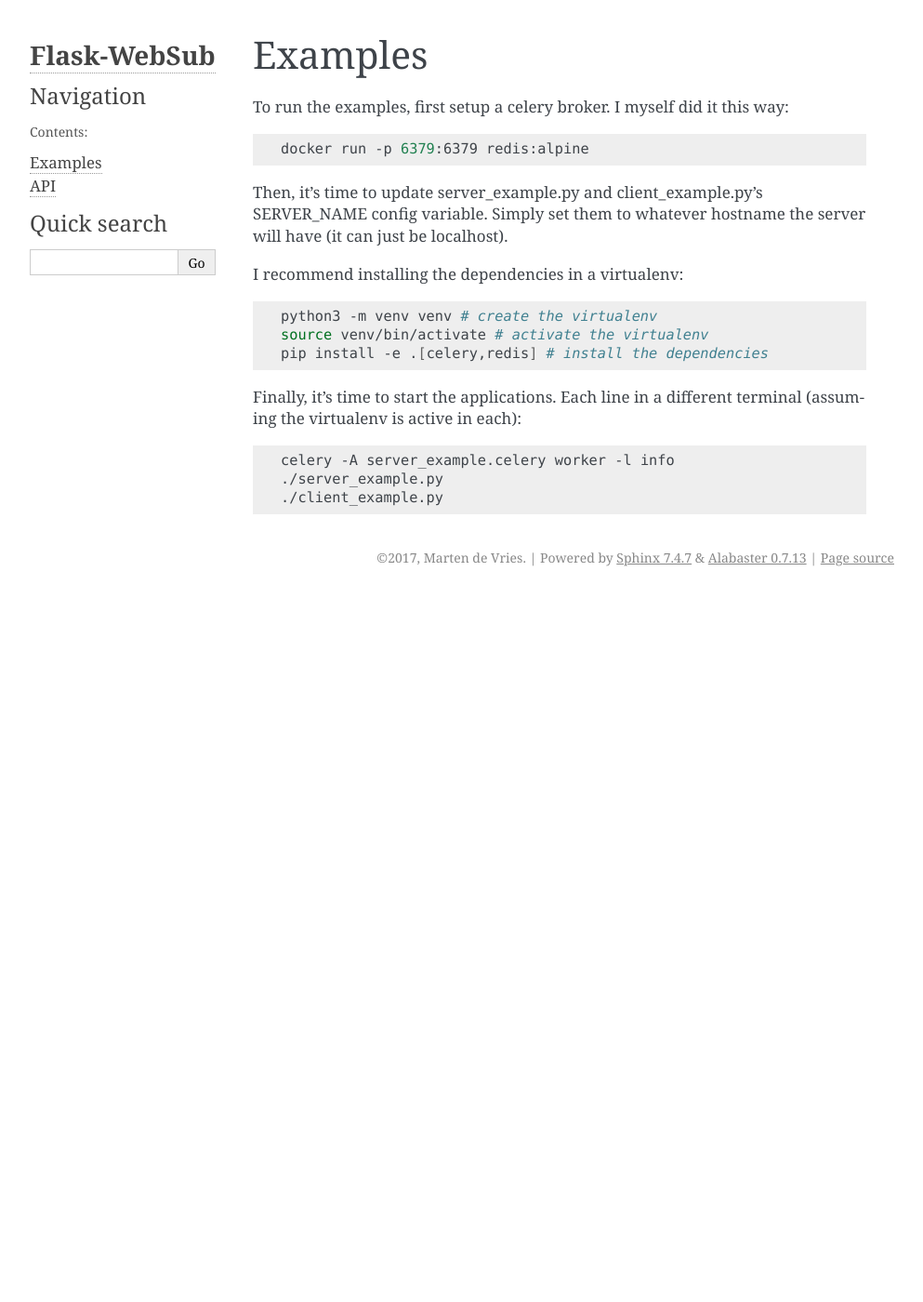
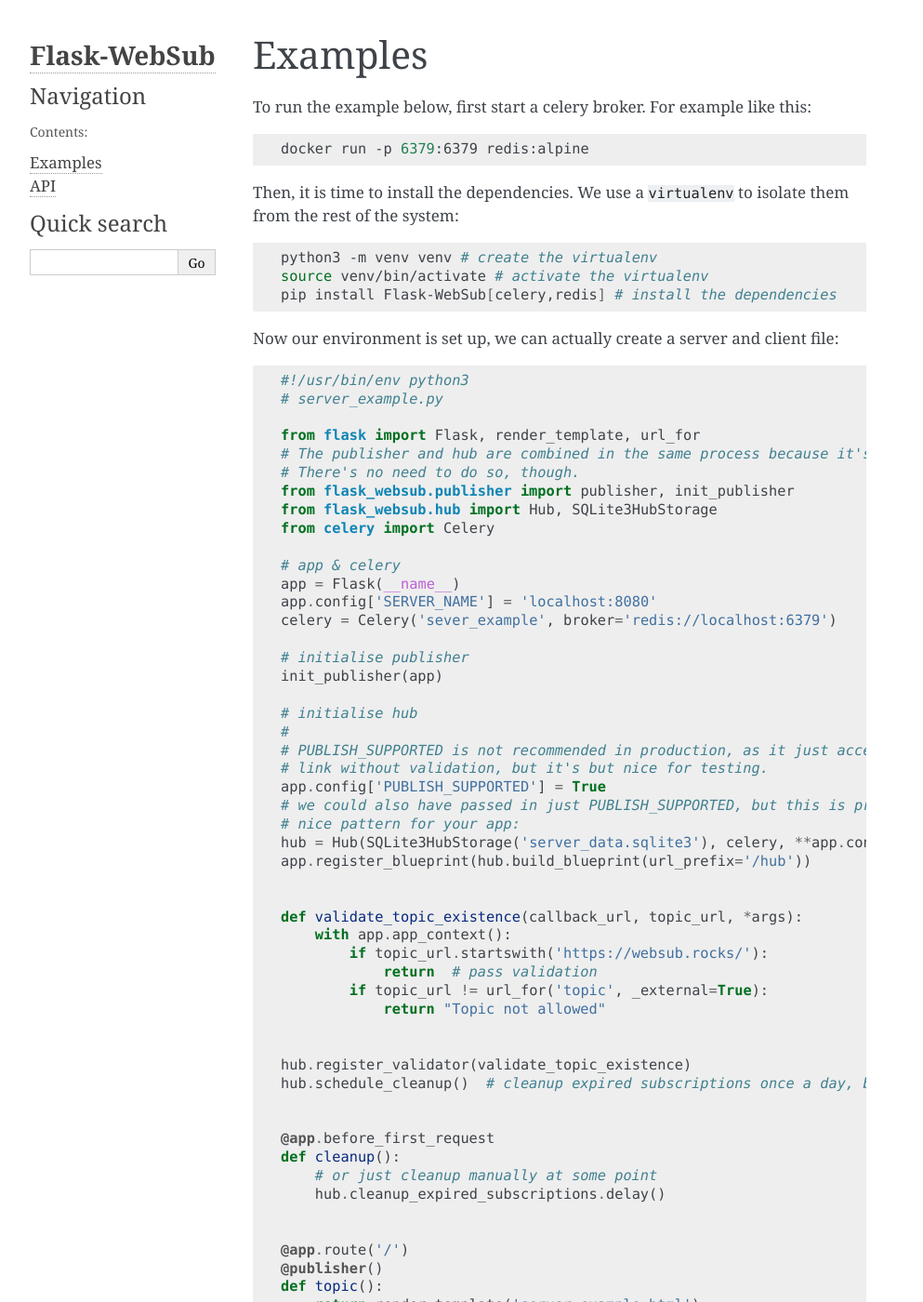
Before and after one commit to marten-de-vries/Flask-WebSub, a Sphinx documentation site: the page built from docs/examples.rst, in a window 1280 px wide and 1400 px high. Shown: the whole window at 93% size, without its empty margins (148-1141 px from the left). Built offline with Sphinx 7.4.7, drawn with Linux system fonts in a browser that asks for light colours; some of the changed text lies outside the part shown.

Commit message:
Better documentation

```diff
--- a/client_example.py
+++ b/client_example.py
@@ -1,4 +1,5 @@
 #!/usr/bin/env python3
+# client_example.py
 
 from flask import Flask, url_for
 from flask_websub.subscriber import Subscriber, SQLite3TempSubscriberStorage, \
@@ -7,7 +8,7 @@ from flask_websub.subscriber import Subscriber, SQLite3TempSubscriberStorage, \
 import sys
 
 app = Flask(__name__)
-app.config['SERVER_NAME'] = 'home.marten-de-vries.nl:8081'
+app.config['SERVER_NAME'] = 'localhost:8081'
 
 subscriber = Subscriber(SQLite3SubscriberStorage('client_data.sqlite3'),
                         SQLite3TempSubscriberStorage('client_data.sqlite3'))
@@ -30,14 +31,14 @@ def on_topic_change(topic_url, callback_id, body):
 
 
 if len(sys.argv) == 2:
-    url = sys.argv[1]
+    published_url = sys.argv[1]
 else:
-    url = 'http://home.marten-de-vries.nl:8080/'
+    published_url = 'http://localhost:8080/'
 
 
 @app.route('/subscribe')
 def subscribe_route():
-    id = subscriber.subscribe(**discover(url))
+    id = subscriber.subscribe(**discover(published_url))
     return 'Subscribed. ' + url_for('renew_route', id=id, _external=True)
 
 
--- a/docs/examples.rst
+++ b/docs/examples.rst
@@ -1,30 +1,48 @@
 Examples
 ========
 
-To run the examples, first setup a celery broker. I myself did it this way:
+To run the example below, first start a celery broker. For example like this:
 
 .. code:: bash
 
   docker run -p 6379:6379 redis:alpine
 
 
-Then, it's time to update server_example.py and client_example.py's SERVER_NAME
-config variable. Simply set them to whatever hostname the server will have (it
-can just be localhost).
-
-I recommend installing the dependencies in a virtualenv:
+Then, it is time to install the dependencies. We use a ``virtualenv`` to
+isolate them from the rest of the system:
 
 .. code:: bash
 
   python3 -m venv venv # create the virtualenv
   source venv/bin/activate # activate the virtualenv
-  pip install -e .[celery,redis] # install the dependencies
+  pip install Flask-WebSub[celery,redis] # install the dependencies
+
+Now our environment is set up, we can actually create a server and client file:
+
+.. literalinclude:: ../server_example.py
+
+.. literalinclude:: ../client_example.py
+
+.. literalinclude:: ../templates/server_example.html
+   :language: html
+
+Don't forget to update ``server_example.py`` and ``client_example.py``'s
+``SERVER_NAME`` config variable when creating those files. Simply set them to
+whatever hostname the server will have (it can just be localhost).
 
 Finally, it's time to start the applications. Each line in a different
 terminal (assuming the virtualenv is active in each):
 
 .. code:: bash
 
-  celery -A server_example.celery worker -l info
-  ./server_example.py
-  ./client_example.py
+  celery -A server_example.celery worker -l info  # starts the celery worker
+  ./server_example.py  # runs the server flask application
+  ./client_example.py  # runs the client flask application
+
+You can now see the page the hub publishes by navigating to the root url of
+the hub server (port 8080). As it's a static page, you can simulate updating it
+by navingating to ``/update_now``. Of course, for this to do something, you
+need to subscribe to the URL. The subscriber server (as defined in
+``client_example.py``, port 8081) offers a ``/subscribe`` endpoint to help you
+with this. It will also tell you other URLs you can visit to control the
+subscription side of the process.
--- a/server_example.py
+++ b/server_example.py
@@ -1,4 +1,5 @@
 #!/usr/bin/env python3
+# server_example.py
 
 from flask import Flask, render_template, url_for
 # The publisher and hub are combined in the same process because it's easier.
@@ -9,7 +10,7 @@ from celery import Celery
 
 # app & celery
 app = Flask(__name__)
-app.config['SERVER_NAME'] = 'home.marten-de-vries.nl:8080'
+app.config['SERVER_NAME'] = 'localhost:8080'
 celery = Celery('sever_example', broker='redis://localhost:6379')
 
 # initialise publisher
```
Also changed, not shown: docs/index.rst (+16 -5 lines), 1 other file.
